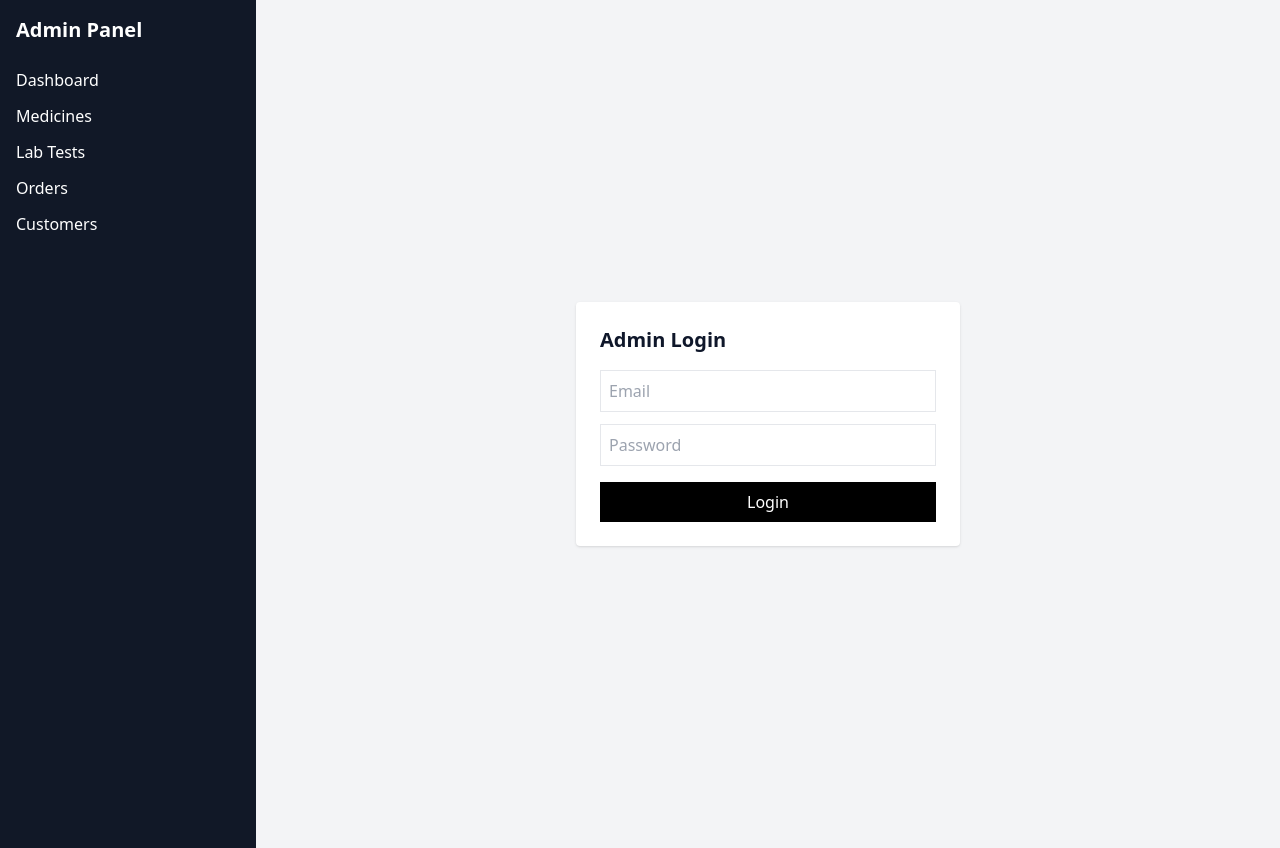
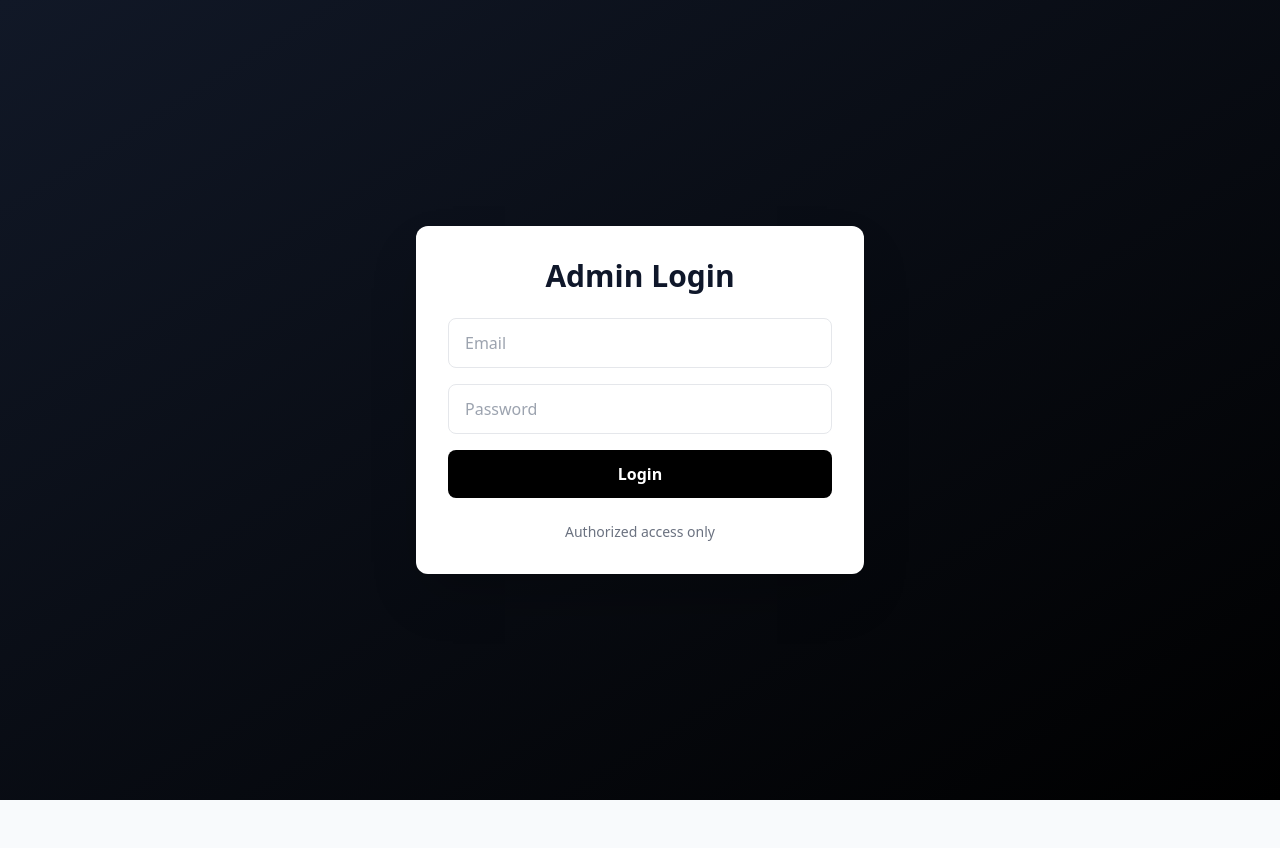
Before and after one commit to deepanshu2025823/pharmacy, a Next.js app: page /admin/login in a window 1280 px wide. After the commit the page ends 800 px from the top, so only its background shows below. Built offline with nearby package versions, Linux system fonts and the light colour scheme.

Commit message:
Fix admin layout: separate login and panel using route groups

```diff
--- a/app/admin/layout.tsx
+++ b/app/admin/(panel)/layout.tsx
@@ -7,7 +7,6 @@ export default function AdminLayout({
 }) {
   return (
     <div className="flex min-h-screen">
-      {/* Sidebar */}
       <aside className="w-64 bg-gray-900 text-white p-4">
         <h2 className="text-xl font-bold mb-6">Admin Panel</h2>
         <ul className="space-y-3">
@@ -19,7 +18,6 @@ export default function AdminLayout({
         </ul>
       </aside>
 
-      {/* Main */}
       <main className="flex-1 bg-gray-100 p-6">
         {children}
       </main>
--- a/app/admin/login/page.tsx
+++ b/app/admin/login/page.tsx
@@ -1,49 +1,32 @@
-"use client";
+export default function AdminLoginPage() {
+  return (
+    <div className="min-h-screen flex items-center justify-center bg-gradient-to-br from-gray-900 to-black">
+      <div className="w-full max-w-md bg-white rounded-xl shadow-2xl p-8">
+        <h1 className="text-3xl font-bold text-center mb-6">
+          Admin Login
+        </h1>
 
-import { useState } from "react";
-
-export default function AdminLogin() {
-  const [email, setEmail] = useState("");
-  const [password, setPassword] = useState("");
-
-  const handleLogin = async () => {
-    const res = await fetch("/api/admin/login", {
-      method: "POST",
-      headers: { "Content-Type": "application/json" },
-      body: JSON.stringify({ email, password }),
-    });
-
-    if (res.ok) {
-      window.location.href = "/admin/dashboard";
-    } else {
-      alert("Invalid credentials");
-    }
-  };
-
-  return (
-    <div className="flex items-center justify-center min-h-screen bg-gray-100">
-      <div className="bg-white p-6 rounded shadow w-96">
-        <h1 className="text-xl font-bold mb-4">Admin Login</h1>
-
+        <div className="space-y-4">
           <input
-          className="border p-2 w-full mb-3"
+            type="email"
             placeholder="Email"
-          onChange={(e) => setEmail(e.target.value)}
+            className="w-full border px-4 py-3 rounded-lg focus:outline-none focus:ring-2 focus:ring-black"
           />
 
           <input
             type="password"
-          className="border p-2 w-full mb-4"
             placeholder="Password"
-          onChange={(e) => setPassword(e.target.value)}
+            className="w-full border px-4 py-3 rounded-lg focus:outline-none focus:ring-2 focus:ring-black"
           />
 
-        <button
-          onClick={handleLogin}
-          className="bg-black text-white w-full py-2"
-        >
+          <button className="w-full bg-black text-white py-3 rounded-lg font-semibold hover:bg-gray-800 transition">
             Login
           </button>
+        </div>
+
+        <p className="text-center text-gray-500 text-sm mt-6">
+          Authorized access only
+        </p>
       </div>
     </div>
   );
```
Lines whose indentation alone changed are shown as unchanged.
